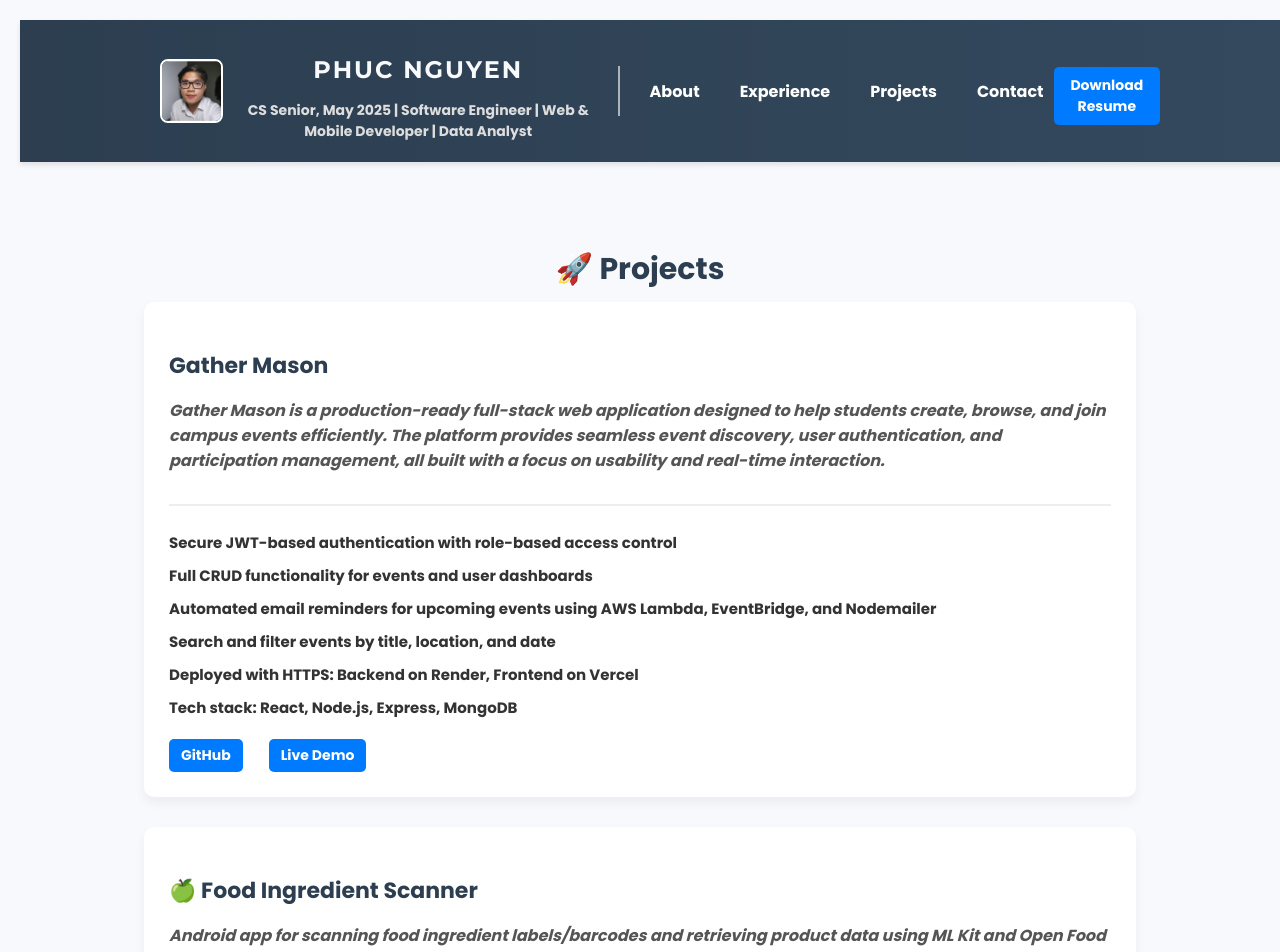
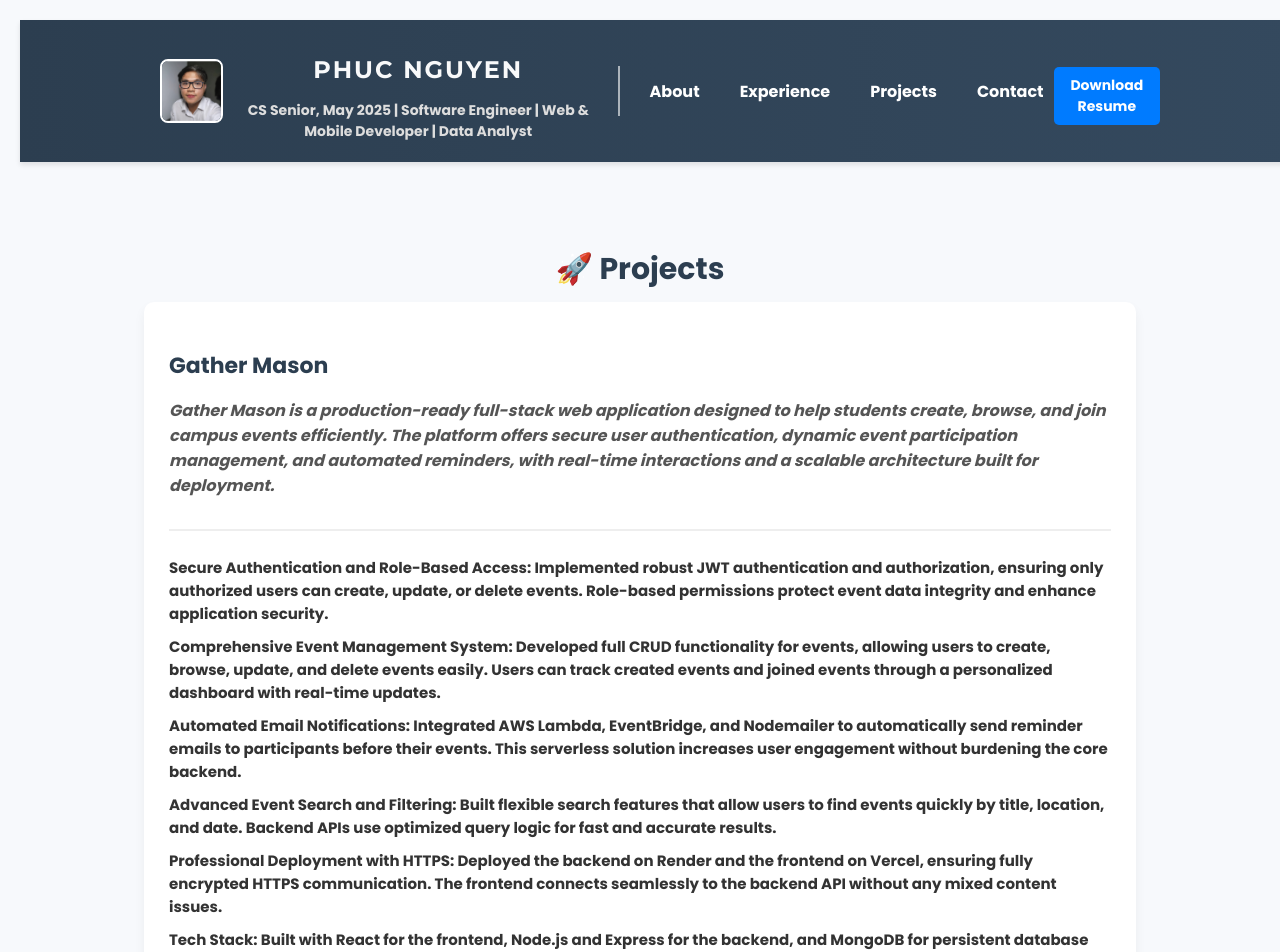
Before and after one commit to PhucGiaNguyen99/Phuc-Nguyen-Latest-Portfolio, a React (Create React App) app: page /projects in a window 1280 px wide. Shown: the top 952 px of the page. Built offline with nearby package versions, Linux system fonts and the light colour scheme.

Commit message:
Updated the project Gather Mason.

```diff
--- a/src/components/Project.js
+++ b/src/components/Project.js
@@ -11,17 +11,29 @@ const Projects = () => {
         <div className="project-header">
           <h3 className="project-title">Gather Mason</h3>
           <p className="project-description">
-            Gather Mason is a production-ready full-stack web application designed to help students create, browse, and join campus events efficiently. The platform provides seamless event discovery, user authentication, and participation management, all built with a focus on usability and real-time interaction.
+            Gather Mason is a production-ready full-stack web application designed to help students create, browse, and join campus events efficiently. The platform offers secure user authentication, dynamic event participation management, and automated reminders, with real-time interactions and a scalable architecture built for deployment.
           </p>
         </div>
         <div className="project-body">
           <ul className="project-features">
-            <li>Secure JWT-based authentication with role-based access control</li>
-            <li>Full CRUD functionality for events and user dashboards</li>
-            <li>Automated email reminders for upcoming events using AWS Lambda, EventBridge, and Nodemailer</li>
-            <li>Search and filter events by title, location, and date</li>
-            <li>Deployed with HTTPS: Backend on Render, Frontend on Vercel</li>
-            <li>Tech stack: React, Node.js, Express, MongoDB</li>
+            <li>
+              <strong>Secure Authentication and Role-Based Access:</strong> Implemented robust JWT authentication and authorization, ensuring only authorized users can create, update, or delete events. Role-based permissions protect event data integrity and enhance application security.
+            </li>
+            <li>
+              <strong>Comprehensive Event Management System:</strong> Developed full CRUD functionality for events, allowing users to create, browse, update, and delete events easily. Users can track created events and joined events through a personalized dashboard with real-time updates.
+            </li>
+            <li>
+              <strong>Automated Email Notifications:</strong> Integrated AWS Lambda, EventBridge, and Nodemailer to automatically send reminder emails to participants before their events. This serverless solution increases user engagement without burdening the core backend.
+            </li>
+            <li>
+              <strong>Advanced Event Search and Filtering:</strong> Built flexible search features that allow users to find events quickly by title, location, and date. Backend APIs use optimized query logic for fast and accurate results.
+            </li>
+            <li>
+              <strong>Professional Deployment with HTTPS:</strong> Deployed the backend on Render and the frontend on Vercel, ensuring fully encrypted HTTPS communication. The frontend connects seamlessly to the backend API without any mixed content issues.
+            </li>
+            <li>
+              <strong>Tech Stack:</strong> Built with React for the frontend, Node.js and Express for the backend, and MongoDB for persistent database storage.
+            </li>
           </ul>
           <div className="project-links">
             <a
```
